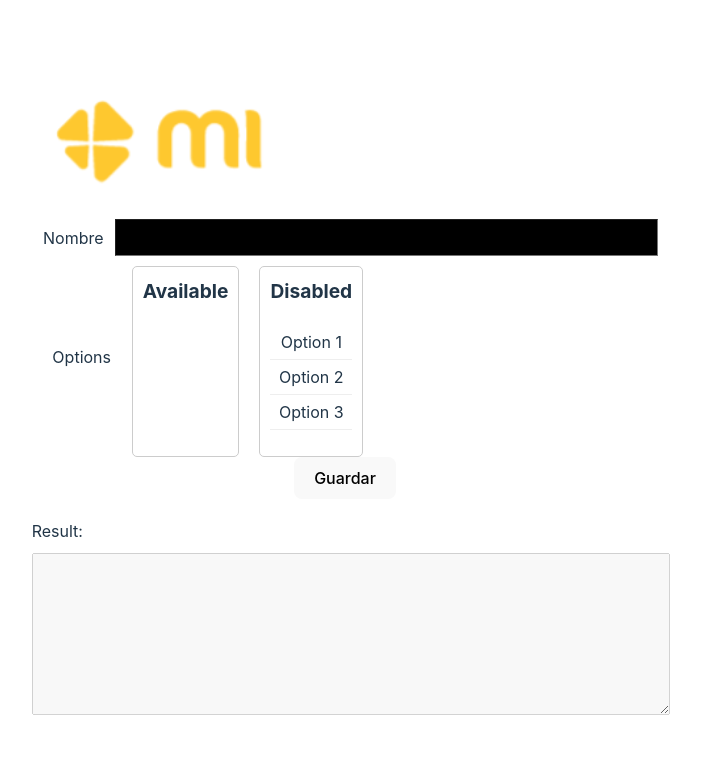
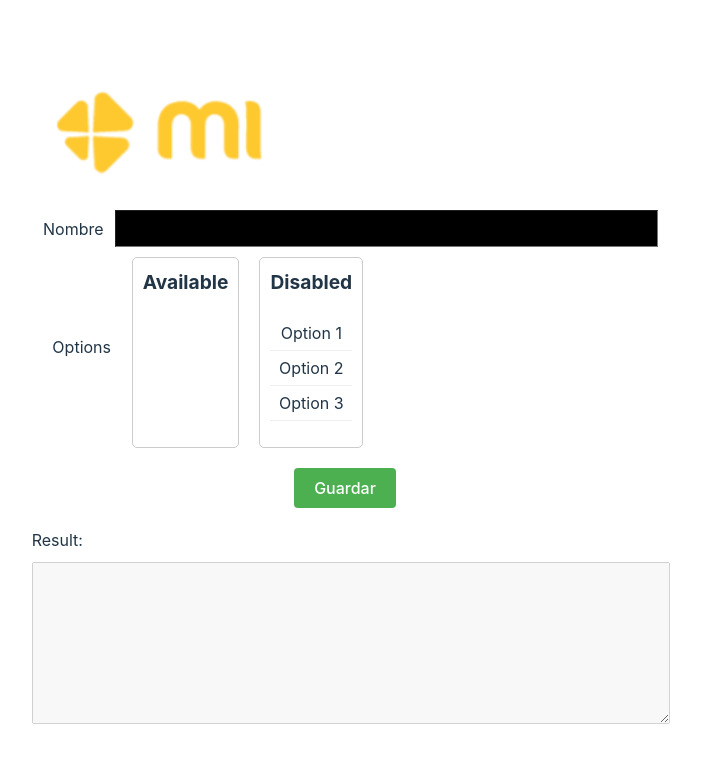
Before and after one commit to pedroriverove/pedro_rivero_vue, a Vue app: page / in a window 1280 px wide. Shown: the top 762 px of the page, without its empty margins (295-996 px from the left). Built offline with nearby package versions, Linux system fonts and the light colour scheme.

Commit message:
style: :hammer: enhance button appearance with global styles

```diff
--- a/src/components/FormComponent.vue
+++ b/src/components/FormComponent.vue
@@ -11,7 +11,7 @@
         />
       </div>
       <div class="button-container">
-        <button type="submit" class="button primary">Guardar</button>
+        <button type="submit" class="form-button">Guardar</button>
       </div>
     </form>
     <label id="result-label">Result:</label><br />
@@ -73,7 +73,6 @@ const getComponentName = (field) => {
 </script>
 
 <style scoped>
-/* Estilos (sin cambios) */
 .form-group {
   margin-bottom: 1rem;
 }
@@ -104,6 +103,7 @@ input, select, textarea {
 .button-container {
   text-align: center;
   margin-bottom: 20px;
+  margin-top: 20px;
 
   button {
     margin: auto;
@@ -113,4 +113,22 @@ input, select, textarea {
   display: flex;
   align-items: center;
 }
+
+.form-button {
+  background-color: #4CAF50;
+  color: white;
+  border: none;
+  padding: 10px 20px;
+  text-align: center;
+  text-decoration: none;
+  display: inline-block;
+  font-size: 16px;
+  margin: 10px 2px;
+  cursor: pointer;
+  border-radius: 4px;
+}
+
+.form-button:hover {
+  background-color: #3e8e41;
+}
 </style>
--- a/src/components/fields/SelectUnselectField.vue
+++ b/src/components/fields/SelectUnselectField.vue
@@ -73,7 +73,6 @@ export default {
 </script>
 
 <style scoped>
-/* Estilos (sin cambios) */
 .select-unselect-field {
   display: flex;
   gap: 20px;
```
